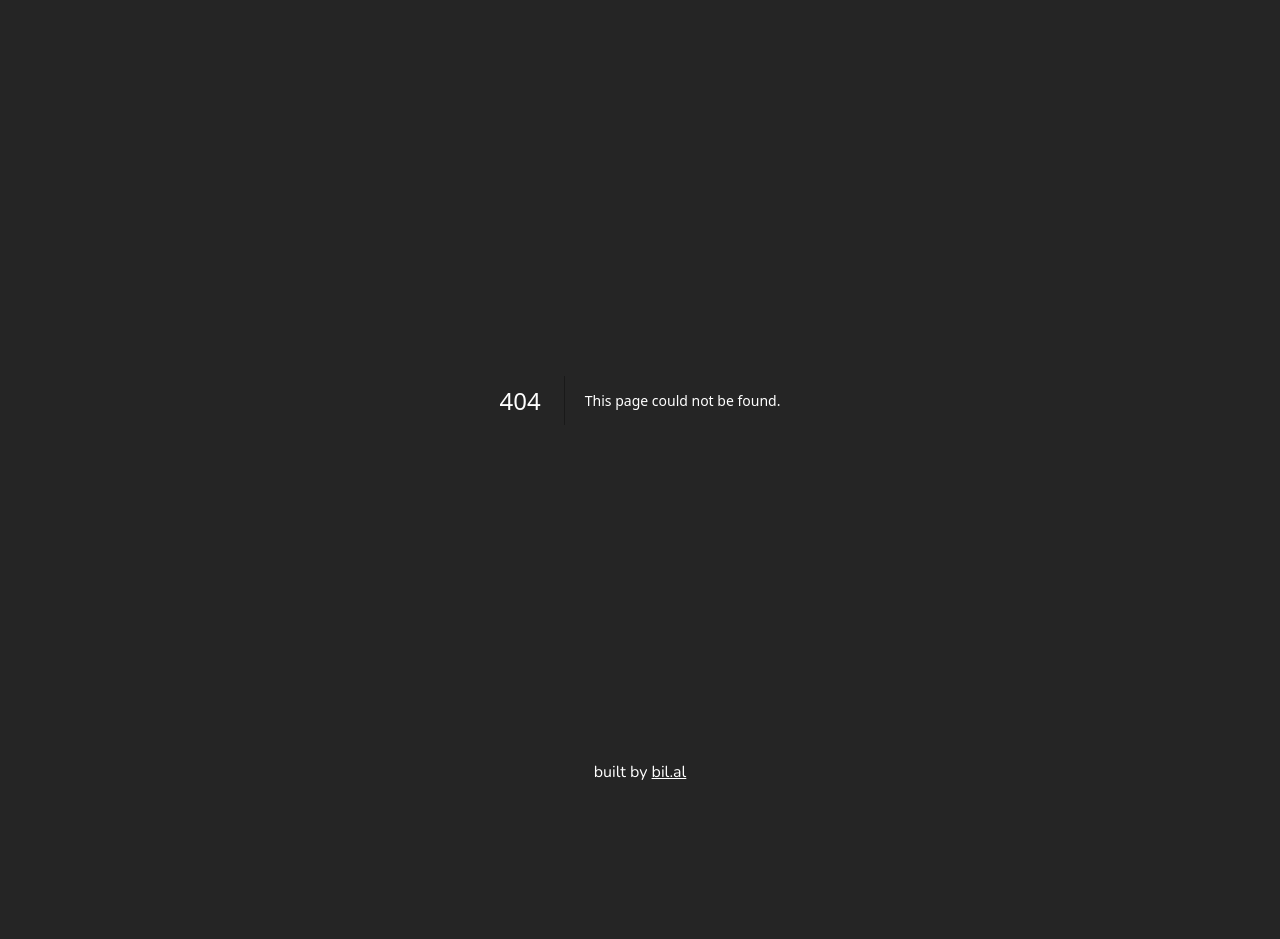
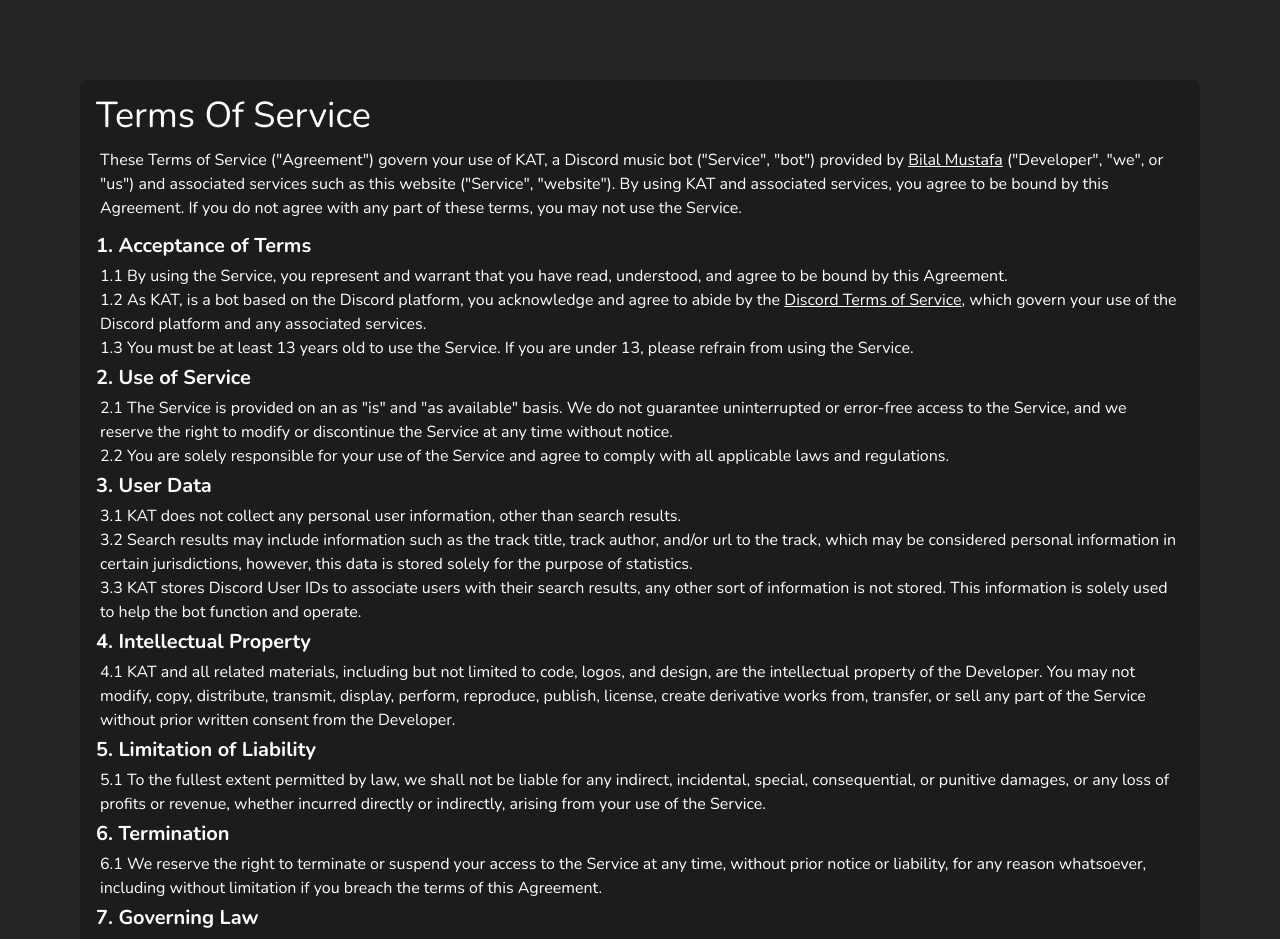
Before and after one commit to iamwookie/kat-site, a Next.js app: page /tos in a window 1280 px wide. Before the commit this address had no page. Shown: the top 939 px of the page. Before the commit the page ends 800 px from the top, so only its background shows below. Built offline with nearby package versions, Linux system fonts and the light colour scheme.

Commit message:
feat: add terms of service

```diff
--- /dev/null
+++ b/app/(home)/layout.tsx
@@ -0,0 +1,13 @@
+import Footer from '@components/Footer';
+
+export default function HomeLayout({ children }: { children: React.ReactNode }) {
+    return (
+        <>
+            <main className="grid min-h-screen place-items-center">
+                <div className="relative p-5 md:p-0 text-center animate__animated animate__fadeIn">{children}</div>
+            </main>
+
+            <Footer className='lg:fixed mt-8' />
+        </>
+    );
+}
--- a/app/page.tsx
+++ b/app/(home)/page.tsx
@@ -41,6 +41,12 @@
                     here
                 </Link>
                 .
+                <br />
+                📜 Read the terms of service{' '}
+                <Link href="/tos" target="_blank" className="underline hover:opacity-50">
+                    here
+                </Link>
+                .
             </p>
 
             <div className="mt-4">
--- a/app/components/Footer.tsx
+++ b/app/components/Footer.tsx
@@ -1,6 +1,8 @@
-export default function Footer() {
+import { twMerge } from "tailwind-merge";
+
+export default function Footer({ className }: { className?: string }) {
     return (
-        <footer className="lg:fixed md:relative w-screen bottom-4 mt-8 text-center animate__animated animate__fadeIn">
+        <footer className={twMerge(className, 'relative w-screen bottom-4 text-center animate__animated animate__fadeIn')}>
             built by <a href="https://bil.al" target="_blank" rel="noopener noreferrer" className="underline hover:opacity-50">bil.al</a>
         </footer>
     );
--- a/app/layout.tsx
+++ b/app/layout.tsx
@@ -4,7 +4,6 @@
 
 import { Nunito } from 'next/font/google';
 import { Metadata } from 'next';
-import Footer from '@components/Footer';
 import Analytics from '@components/Analytics';
 
 const nunito = Nunito({ subsets: ['latin'] });
@@ -26,11 +25,7 @@
     return (
         <html lang="en">
             <body className={`${nunito.className} bg-darkslate text-white`}>
-                <main className="grid min-h-screen place-items-center">
-                    <div className="relative p-5 md:p-0 text-center animate__animated animate__fadeIn">{children}</div>
-                </main>
-
-                <Footer />
+                {children}
             </body>
 
             <Analytics />
--- /dev/null
+++ b/app/tos/layout.tsx
@@ -0,0 +1,21 @@
+import { Metadata } from 'next';
+import Footer from '@components/Footer';
+
+export const metadata: Metadata = {
+    title: 'KAT | Terms Of Service',
+    openGraph: {
+        title: 'KAT | Terms Of Service',
+    },
+};
+
+export default function TOSLayout({ children }: { children: React.ReactNode }) {
+    return (
+        <>
+            <main className="min-w-screen p-10 md:p-20">
+                <div className="p-4 rounded-lg bg-darkerslate animate__animated animate__fadeIn">{children}</div>
+            </main>
+
+            <Footer />
+        </>
+    );
+}
--- /dev/null
+++ b/app/tos/page.tsx
@@ -0,0 +1,102 @@
+export default function TOS() {
+    return (
+        <>
+            <h1 className="text-4xl">Terms Of Service</h1>
+
+            <p className="p-1 my-2">
+                These Terms of Service (&quot;Agreement&quot;) govern your use of KAT, a Discord music bot (&quot;Service&quot;, &quot;bot&quot;) provided by{' '}
+                <a href="https://bil.al" target="_blank" className="underline hover:opacity-50">
+                    Bilal Mustafa
+                </a>{' '}
+                (&quot;Developer&quot;, &quot;we&quot;, or &quot;us&quot;) and associated services such as this website (&quot;Service&quot;,
+                &quot;website&quot;). By using KAT and associated services, you agree to be bound by this Agreement. If you do not agree with any part of these terms, you may not use
+                the Service.
+            </p>
+
+            <h2 className="text-xl font-bold">1. Acceptance of Terms</h2>
+
+            <div className="p-1">
+                <p>1.1 By using the Service, you represent and warrant that you have read, understood, and agree to be bound by this Agreement.</p>
+                <p>
+                    1.2 As KAT, is a bot based on the Discord platform, you acknowledge and agree to abide by the{' '}
+                    <a href="https://discord.com/terms" target="_blank" className="underline hover:opacity-50">
+                        Discord Terms of Service
+                    </a>
+                    , which govern your use of the Discord platform and any associated services.
+                </p>
+                <p>1.3 You must be at least 13 years old to use the Service. If you are under 13, please refrain from using the Service.</p>
+            </div>
+
+            <h2 className="text-xl font-bold">2. Use of Service</h2>
+
+            <div className="p-1">
+                <p>
+                    2.1 The Service is provided on an as &quot;is&quot; and &quot;as available&quot; basis. We do not guarantee uninterrupted or error-free
+                    access to the Service, and we reserve the right to modify or discontinue the Service at any time without notice.
+                </p>
+                <p>2.2 You are solely responsible for your use of the Service and agree to comply with all applicable laws and regulations.</p>
+            </div>
+
+            <h2 className="text-xl font-bold">3. User Data</h2>
+
+            <div className="p-1">
+                <p>3.1 KAT does not collect any personal user information, other than search results.</p>
+                <p>
+                    3.2 Search results may include information such as the track title, track author, and/or url to the track, which may be considered personal
+                    information in certain jurisdictions, however, this data is stored solely for the purpose of statistics.
+                </p>
+                <p>
+                    3.3 KAT stores Discord User IDs to associate users with their search results, any other sort of information is not stored. This information
+                    is solely used to help the bot function and operate.
+                </p>
+            </div>
+
+            <h2 className="text-xl font-bold">4. Intellectual Property</h2>
+
+            <div className="p-1">
+                <p>
+                    4.1 KAT and all related materials, including but not limited to code, logos, and design, are the intellectual property of the Developer. You
+                    may not modify, copy, distribute, transmit, display, perform, reproduce, publish, license, create derivative works from, transfer, or sell
+                    any part of the Service without prior written consent from the Developer.
+                </p>
+            </div>
+
+            <h2 className="text-xl font-bold">5. Limitation of Liability</h2>
+
+            <div className="p-1">
+                <p>
+                    5.1 To the fullest extent permitted by law, we shall not be liable for any indirect, incidental, special, consequential, or punitive
+                    damages, or any loss of profits or revenue, whether incurred directly or indirectly, arising from your use of the Service.
+                </p>
+            </div>
+
+            <h2 className="text-xl font-bold">6. Termination</h2>
+
+            <div className="p-1">
+                <p>
+                    6.1 We reserve the right to terminate or suspend your access to the Service at any time, without prior notice or liability, for any reason
+                    whatsoever, including without limitation if you breach the terms of this Agreement.
+                </p>
+            </div>
+
+            <h2 className="text-xl font-bold">7. Governing Law</h2>
+
+            <div className="p-1">
+                <p>
+                    7.1 This Agreement shall be governed by and construed in accordance with the laws of The Islamic Republic Of Pakistan, without regard to its
+                    conflict of laws principles.
+                </p>
+            </div>
+
+            <h2 className="text-xl font-bold">8. Changes</h2>
+
+            <div className="p-1">
+                <p>
+                    9.1 We reserve the right to modify or replace these terms at any time. Any changes to this Agreement will be effective immediately upon
+                    posting the revised version on our website or through the Service. Your continued use of the Service after any such changes constitutes your
+                    acceptance of the revised terms. It is your responsibility to remain updated with the terms.
+                </p>
+            </div>
+        </>
+    );
+}
--- a/package.json
+++ b/package.json
@@ -25,6 +25,7 @@
     "react": "^18.2.0",
     "react-dom": "^18.2.0",
     "sharp": "^0.32.1",
+    "tailwind-merge": "^1.13.2",
     "tailwindcss": "^3.3.2",
     "typescript": "5.0.4"
   }
```
Also changed, not shown: 1 other file (tests, documents, lock files or other folders).
